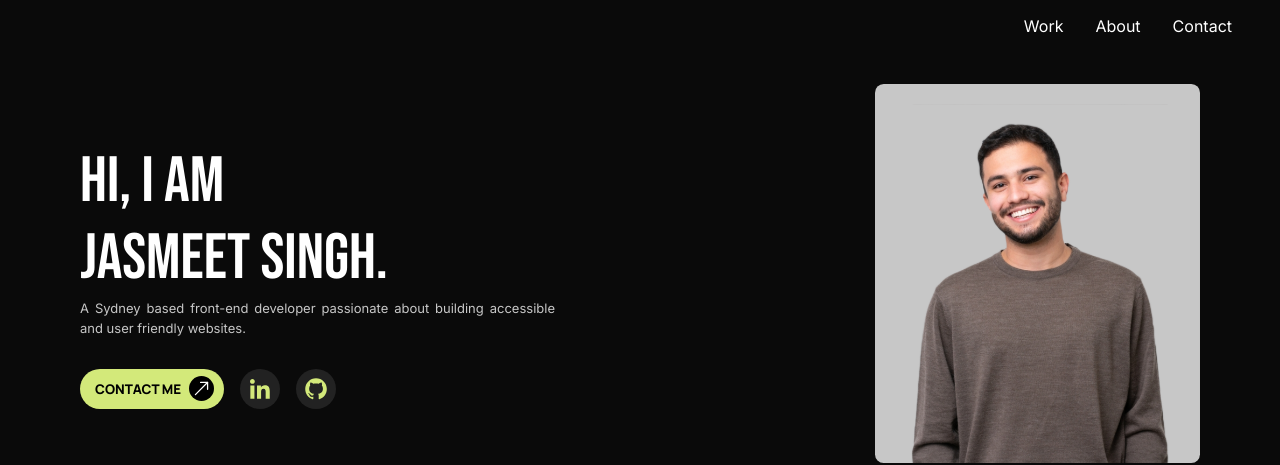
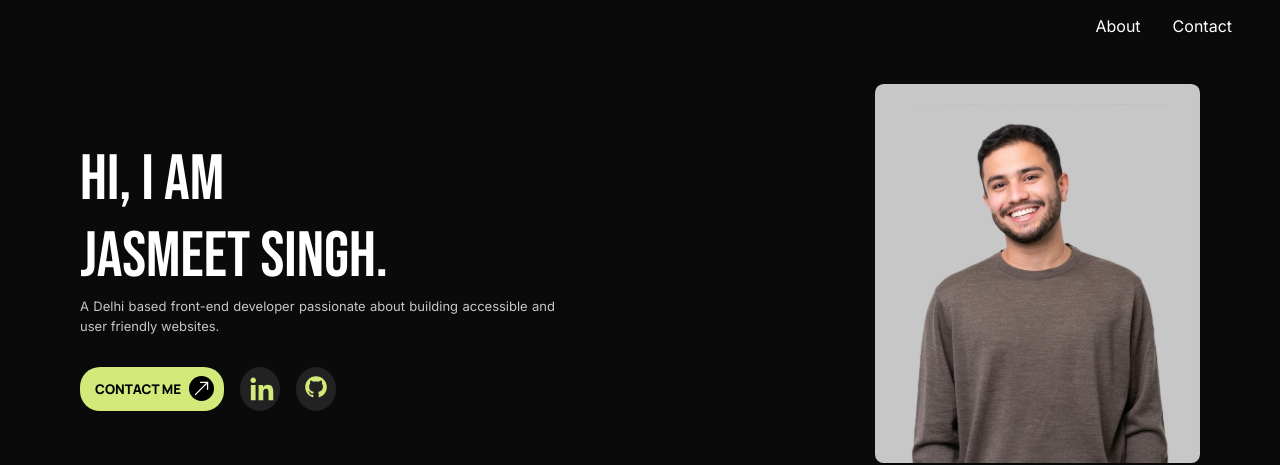
Before and after one commit to jasmeetsingh-1/portfolio, a React (Create React App) app: page / in a window 1280 px wide. Shown: the top 465 px of the page. Built offline with nearby package versions, Linux system fonts and the light colour scheme.

Commit message:
fixing and adding link

```diff
--- a/package.json
+++ b/package.json
@@ -9,6 +9,7 @@
     "formik": "^2.4.5",
     "react": "^18.2.0",
     "react-dom": "^18.2.0",
+    "react-router-dom": "^6.22.3",
     "react-scripts": "5.0.1",
     "react-toastify": "^10.0.5",
     "toastify": "^2.0.1",
--- a/src/App.css
+++ b/src/App.css
@@ -1,6 +1,7 @@
 .App {
+  background-color: #0a0a0a;
+  color: white;
   text-align: center;
-  color: #c7c7c7;
 }
 
 .heading-font-portfolio {
--- a/src/App.js
+++ b/src/App.js
@@ -1,10 +1,14 @@
 import "./App.css";
 import Home from "./components/home/home";
+import Header from "./components/home/componentsHome/header";
+// import About from "./components/about/about";
 
 function App() {
   return (
     <div className="App sub-font-portfolio">
+      <Header />
       <Home />
+      {/* <About /> */}
     </div>
   );
 }
--- a/src/components/home/componentsHome/cssFiles/header.css
+++ b/src/components/home/componentsHome/cssFiles/header.css
@@ -10,7 +10,7 @@
 
 .header-div-holder {
   display: flex;
-  justify-content: space-between;
+  justify-content: flex-end;
   align-items: center;
   padding: 1rem 3rem;
 }
--- a/src/components/home/componentsHome/header.jsx
+++ b/src/components/home/componentsHome/header.jsx
@@ -4,12 +4,8 @@ import "./cssFiles/header.css";
 function Header() {
   return (
     <div className="header-div-holder">
-      <span className="name-header-holder heading-font-portfolio">
-        {/* Jasmeet Singh */}
-      </span>
       <nav className="navbar-header-holder">
         <ul>
-          <li>Work</li>
           <li>About</li>
           <li>Contact</li>
         </ul>
--- a/src/components/home/componentsHome/mainIntro.jsx
+++ b/src/components/home/componentsHome/mainIntro.jsx
@@ -1,5 +1,5 @@
 import React from "react";
-import Header from "./header";
+// import Header from "./header";
 import "./cssFiles/mainIntro.css";
 import linkedIn from "../../../assets/mainIntro-logos/bxl-linkedin.svg.svg";
 import gitHub from "../../../assets/mainIntro-logos/bxl-github.svg.svg";
@@ -9,18 +9,18 @@ import Project from "./project";
 import AboutMeHome from "./aboutMeHome";
 import Technologies from "./technologies";
 import ContactUs from "./contactUs";
+import { Link } from "react-router-dom";
 
 function MainIntro() {
   return (
     <div className="main-intro-holder-div">
-      <Header />
       <div className="main-intro-content-holder">
         <div className="left-content-holder">
           <h1 className="heading-font-portfolio">
             HI, I AM <br /> JASMEET SINGH.
           </h1>
           <span>
-            A Sydney based front-end developer passionate about building
+            A Delhi based front-end developer passionate about building
             accessible and user friendly websites.
           </span>
           <div className="left-content-buttons-holder">
@@ -31,7 +31,9 @@ function MainIntro() {
               <img src={linkedIn} alt="linkedIN" />
             </div>
             <div>
-              <img src={gitHub} alt="github" />
+              <Link to="https://github.com/jasmeetsingh-1">
+                <img src={gitHub} alt="github" />
+              </Link>
             </div>
           </div>
         </div>
--- a/src/index.js
+++ b/src/index.js
@@ -1,13 +1,16 @@
-import React from 'react';
-import ReactDOM from 'react-dom/client';
-import './index.css';
-import App from './App';
-import reportWebVitals from './reportWebVitals';
+import React from "react";
+import ReactDOM from "react-dom/client";
+import "./index.css";
+import App from "./App";
+import reportWebVitals from "./reportWebVitals";
+import { BrowserRouter } from "react-router-dom";
 
-const root = ReactDOM.createRoot(document.getElementById('root'));
+const root = ReactDOM.createRoot(document.getElementById("root"));
 root.render(
   <React.StrictMode>
-    <App />
+    <BrowserRouter>
+      <App />
+    </BrowserRouter>
   </React.StrictMode>
 );
 
```
Also changed, not shown: src/components/about/about.jsx (+7 -0 lines), 1 other file (tests, documents, lock files or other folders).
